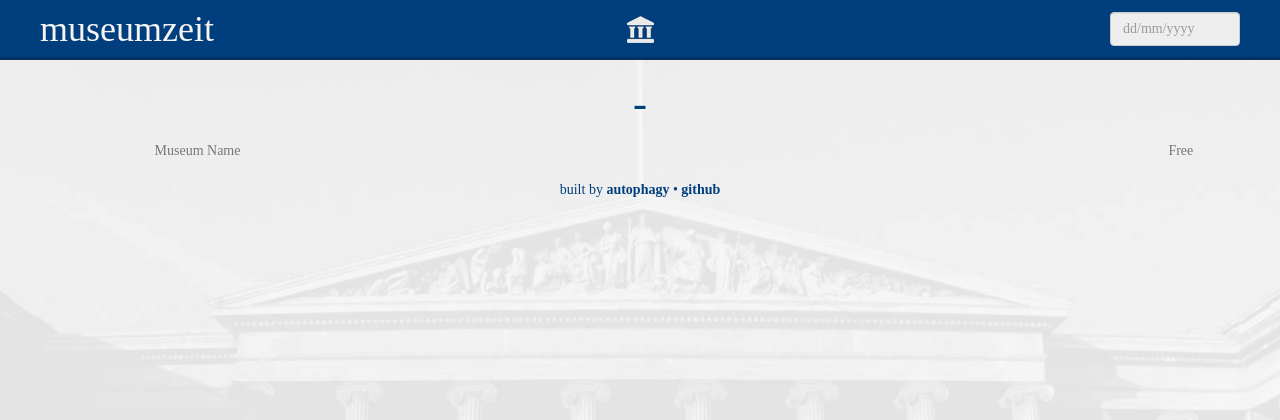
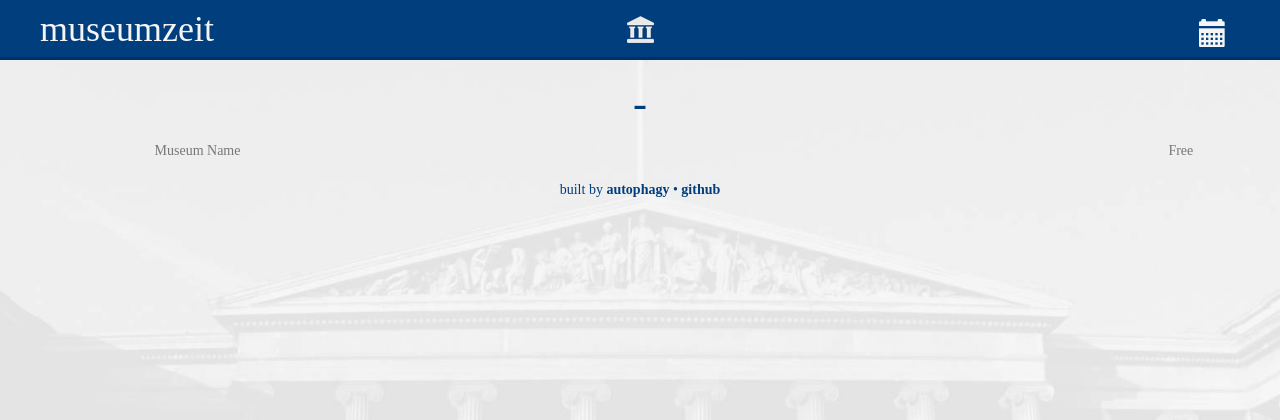
Before and after one commit to Autophagy/museumzeit, a Flask app: template app/templates/city.html in a window 1280 px wide. Shown: the top 420 px of the page. Run offline with Flask 2, Linux system fonts and the light colour scheme; the template is opened without the code that fills it, so the values that code supplies are empty; some libraries are stand-ins or nearby versions; some web fonts are replaced.

Commit message:
Styled datepicker into a button

```diff
--- a/app/static/css/city.css
+++ b/app/static/css/city.css
@@ -60,9 +60,20 @@ a:hover {
 
 .header #datepicker {
   position: absolute;
+  height: 46px;
   right: 0px;
-  top: 2px;
-  width: 130px;
+  top: 0px;
+  background-color: transparent;
+  font-size: 2em;
+}
+
+.header #datepicker:hover, .header #datepicker:focus {
+  color: inherit;
+}
+
+.datepicker td.active {
+  background-color: #013E7D !important;
+  background-image: none !important;
 }
 
 #main-container {
--- a/app/templates/city.html
+++ b/app/templates/city.html
@@ -19,11 +19,17 @@
     $(menuSelector).slideToggle(400);
   }
 
+  Date.prototype.getFormattedDate = function () {
+    var d = ('0' + this.getDate()).slice(-2)
+    var m = ('0' + (this.getMonth() + 1)).slice(-2)
+    return d + '-' + m + '-' + this.getFullYear()
+  };
+
   $('#datepicker').datepicker({format: "dd/mm/yyyy"});
 
   $('#datepicker').datepicker().on('changeDate', function(e) {
-        window.location.href = '/{{city.name}}/' + $('#datepicker').val().replace(/\//g, '-');
-    });
+    window.location.href = '/{{city.name}}/' + e.date.getFormattedDate();
+  });
 
   generateLegend({{earliestTime}}, {{latestTime}});
   {% for museum in city.museums %}
@@ -50,7 +56,7 @@
     <header class="header">
       <a href="{{url_for('main.index')}}"><h1>museumzeit</h1></a>
       <img id="museum-icon" src="{{url_for('static', filename='images/museum-icon.png')}}"/>
-        <input type="text" class="form-control" placeholder="dd/mm/yyyy" id="datepicker" readonly>
+      <button class="btn small" id="datepicker" data-date-format="dd-mm-yyyy"><span class="glyphicon glyphicon-calendar"></span></button>
     </header>
   </div>
 
```
